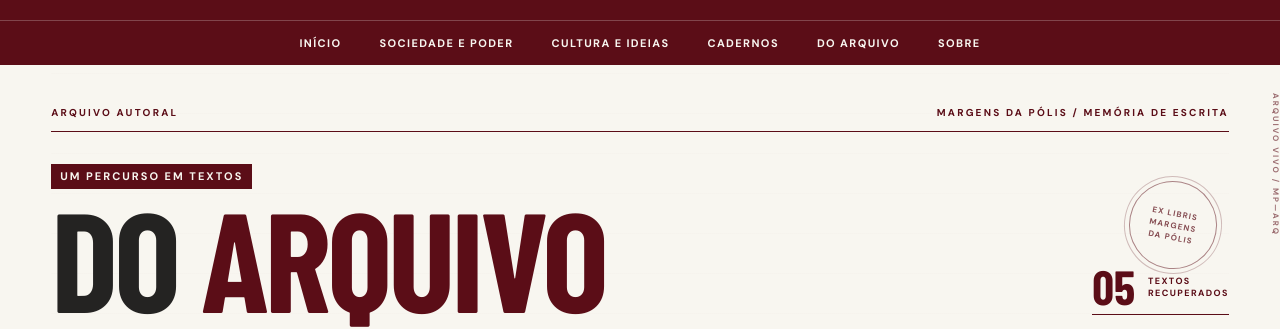
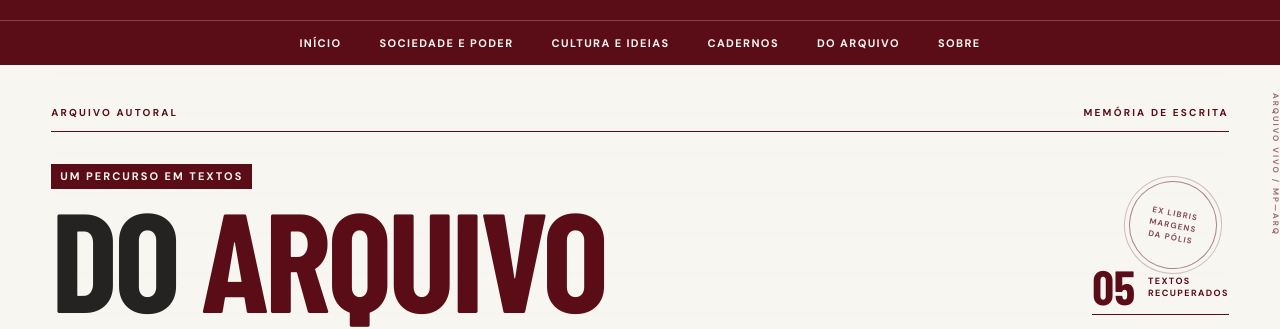
Before and after one commit to gmonteiropolli-design/Margens-da-Polis, a Jekyll site: the page built from arquivo/index.html, in a window 1280 px wide and 900 px high. Shown: the part 225-554 px from the top of the window. Built offline with Jekyll 4.4.1, drawn with Linux system fonts in a browser that asks for light colours; some web fonts are replaced; some of the changed text lies outside the part shown.

Commit message:
Reduzir repetição da identidade nas páginas

```diff
--- a/_layouts/archive.html
+++ b/_layouts/archive.html
@@ -4,7 +4,7 @@ layout: default
 <article class="archive-page">
   {% assign archive_posts = site.posts | where: "from_archive", true | sort: "date" | reverse %}
   <header class="archive-masthead">
-    <div class="archive-overline"><span>ARQUIVO AUTORAL</span><span>MARGENS DA PÓLIS / MEMÓRIA DE ESCRITA</span></div>
+    <div class="archive-overline"><span>ARQUIVO AUTORAL</span><span>MEMÓRIA DE ESCRITA</span></div>
     <div class="archive-title-row"><div><p class="archive-eyebrow">UM PERCURSO EM TEXTOS</p><h1>Do <em>Arquivo</em></h1></div><div class="archive-count"><strong>{{ archive_posts.size | prepend: "00" | slice: -2, 2 }}</strong><span>TEXTOS<br>RECUPERADOS</span></div></div>
     <div class="archive-intro-row"><span class="archive-index-mark">MP<br>—<br>ARQ</span><p>Este é o arquivo dos meus textos antigos: escritos e publicados em diferentes momentos do meu percurso. Reúno-os aqui para que continuem acessíveis, com as imagens e as datas das suas primeiras publicações. São registos de um caminho de leitura, pesquisa e escrita — não textos novos, mas ideias que vale a pena voltar a encontrar.</p><span class="archive-rule-note">TEXTOS DE AUTORIA PRÓPRIA<br>ORGANIZADOS POR DATA</span></div>
     <div class="archive-margin-note"><span>NOTA DE MARGEM / 001</span><span>O passado não está imóvel: regressa sempre que o voltamos a ler.</span><span class="archive-registration">✳</span></div>
@@ -29,5 +29,5 @@ layout: default
     </div>
   </section>
   {% else %}<div class="archive-empty"><span>ARQUIVO / 00</span><h2>O arquivo está a ser preparado.</h2><p>Em breve, textos de outros momentos do projecto voltarão a estar disponíveis nesta secção.</p></div>{% endif %}
-  <footer class="archive-colophon"><span>MARGENS DA PÓLIS</span><span>FIM DO CATÁLOGO — CONTINUA A ESCREVER-SE</span></footer>
+  <footer class="archive-colophon"><span>MP / ARQUIVO</span><span>FIM DO CATÁLOGO — CONTINUA A ESCREVER-SE</span></footer>
 </article>
```
